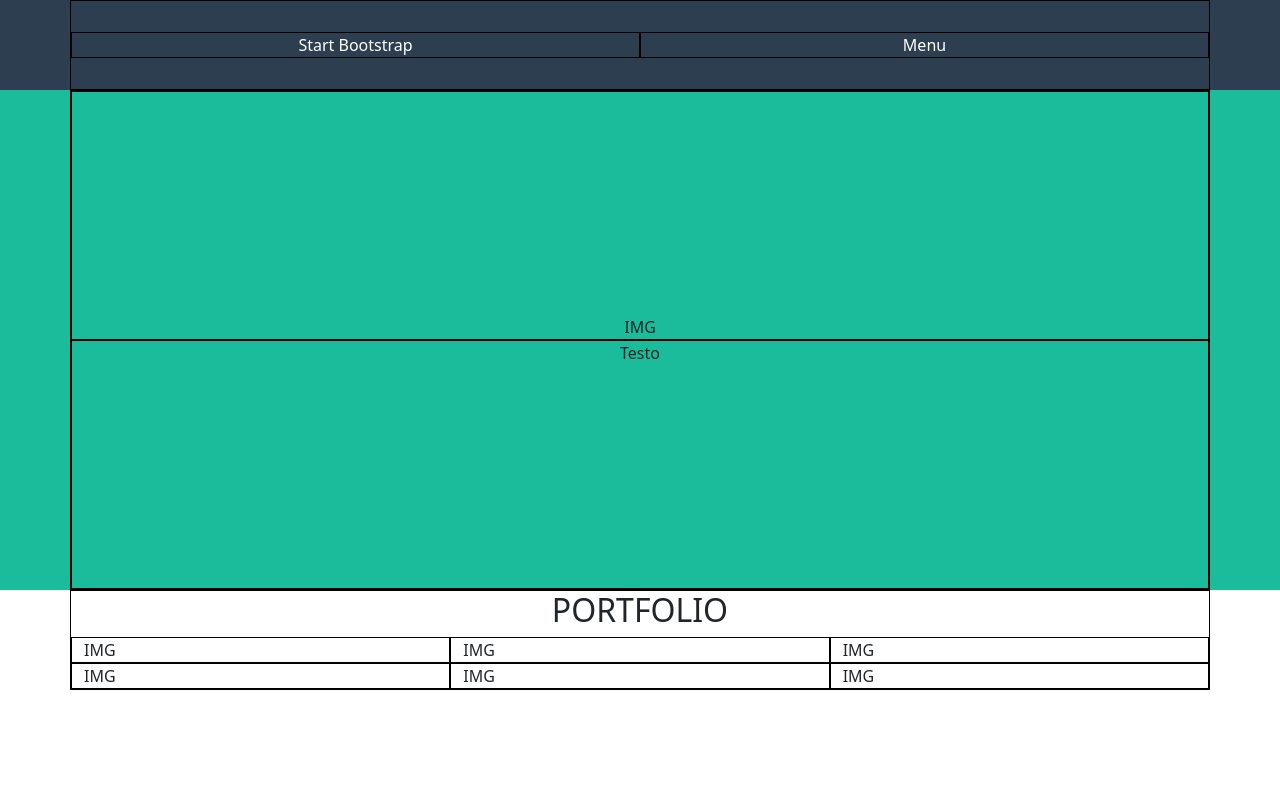
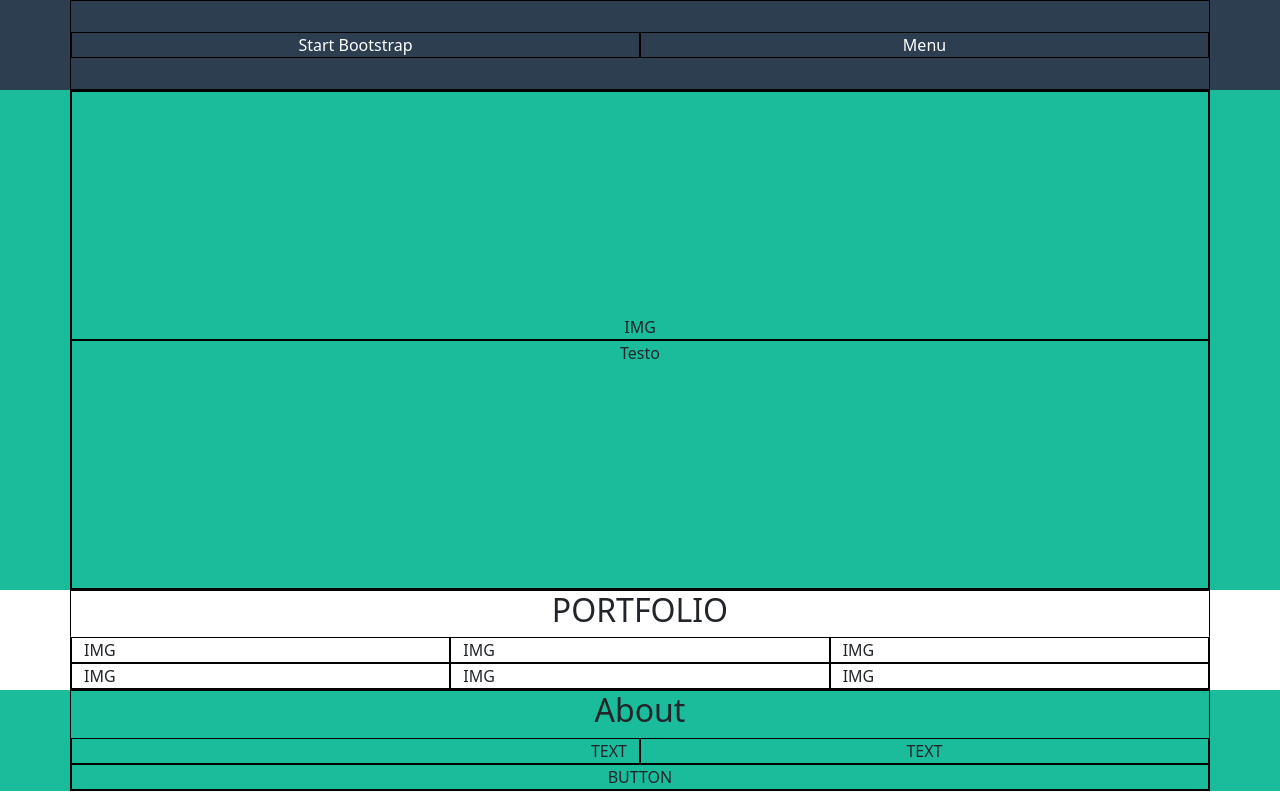
Before and after one commit to Shinrael/html-css-bootstrap-freelancer, a plain HTML site: page index.html in a window 1280 px wide. Drawn offline with nearby package versions, Linux system fonts and the light colour scheme.

Commit message:
[add] section about

```diff
--- a/assets/css/style.css
+++ b/assets/css/style.css
@@ -11,3 +11,7 @@ header{
   background-color: #1ABC9C;
   height: 500px;
 }
+
+#about{
+  background-color: #1ABC9C;
+}
--- a/index.html
+++ b/index.html
@@ -54,6 +54,19 @@
         </div>
       </div>
     </section>
+
+    <!-- About -->
+
+    <section id="about">
+      <div class="container debug h-100 ">
+        <div class="row h-100 d-flex flex-column flex-md-row">
+          <h2 class="text-center ">About</h2>
+          <div class="col debug d-flex align-items-center justify-content-center col-md-6 justify-content-md-end">TEXT</div>
+          <div class="col debug d-flex align-items-center justify-content-center col-md-6">TEXT</div>
+          <div class="col debug d-flex align-items-center justify-content-center ">BUTTON</div>
+        </div>
+      </div>
+    </section>
   </main>
 </body>
 </html>
```
